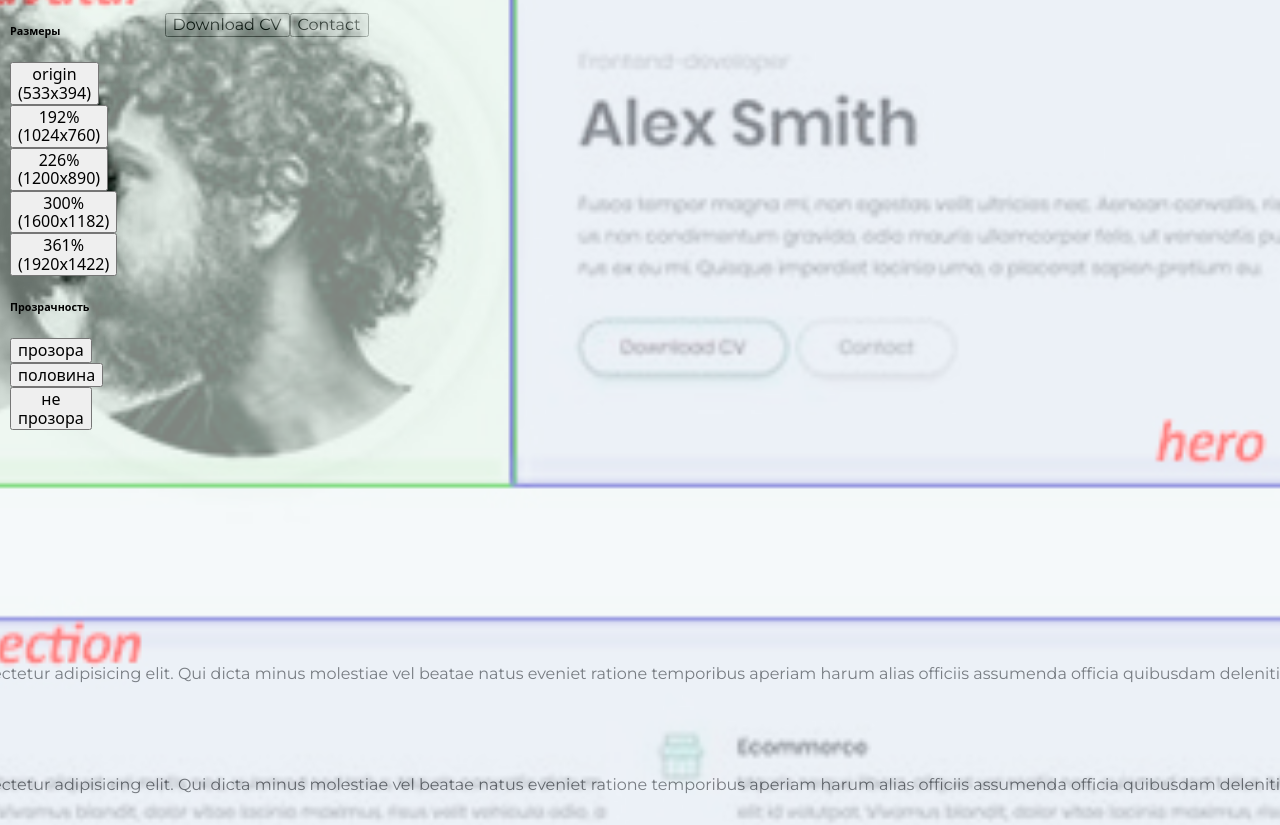
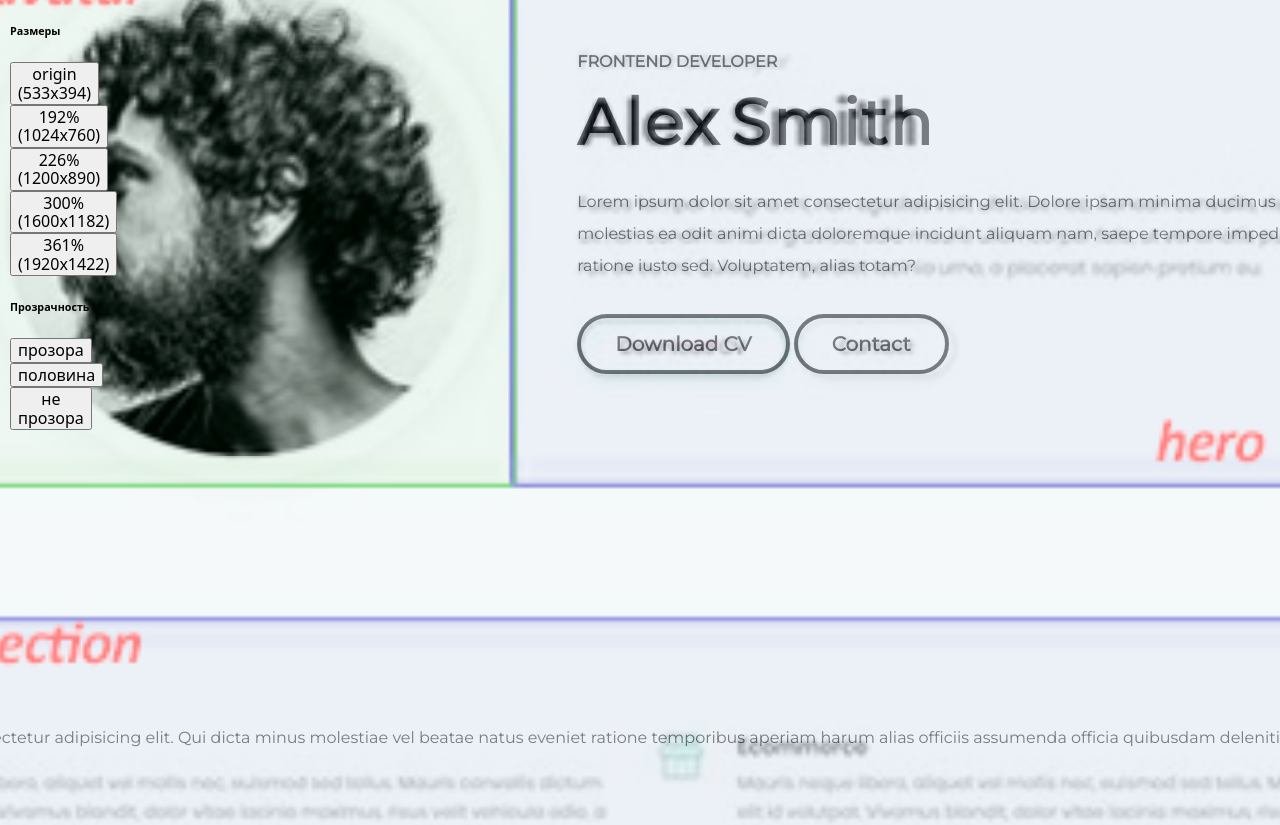
Before and after one commit to vbd4eva/markup, a plain HTML site: page cv/img-2/index.html in a window 1280 px wide. Shown: the top 825 px of the page. Drawn offline with nearby package versions, Linux system fonts and the light colour scheme.

Commit message:
makes slyles of blocks :  .hero , .btn

```diff
--- a/cv/img-2/index.html
+++ b/cv/img-2/index.html
@@ -67,31 +67,31 @@
 
       <div class="main__wrap">
         <main>
-          <!-- .main__section>section>.hero>.hero__content+.hero__image -->
+
           <div class="main__section">
             <section>
               <div class="hero hero__wrap">
                 <div class="hero__content">
-                  <!-- .hero__title>{Frontend Developer}+.txt__h1{Alex Smith}^p.hero__text>Lorem^.hero__actions -->
                   <h1 class="hero__title">
-                    Frontend Developer
-                    <div class="txt__h1">Alex Smith</div>
+                    <div class="hero__subtitle">Frontend Developer</div>
+                    <div class="content__row text__h1">Alex Smith</div>
                   </h1>
-                  <p class="hero__text">
+                  <p class="content__row hero__text">
                     Lorem ipsum dolor sit amet consectetur adipisicing elit.
                     Dolore ipsam minima ducimus molestias ea odit animi dicta
                     doloremque incidunt aliquam nam, saepe tempore impedit
                     ratione iusto sed. Voluptatem, alias totam?
                   </p>
-                  <div class="hero__actions">
+                  <div class="content__row hero__actions">
                     <!-- button.btn__ghost--accent{Download CV}+button.btn__ghost{Contact} -->
-                    <button class="btn__ghost--accent">Download CV</button><button class="btn__ghost">Contact</button>
+                    <button class="btn btn__ghost--accent">Download CV</button>
+                    <button class="btn btn__ghost">Contact</button>
                     <!-- / -->
                   </div>
                   <!-- / -->
                 </div>
-                <div class="hero__image">
-                  <img src="./img/avatar_128_128.png" alt="Hero avatar" class="hero__avatar" />
+                <div class="hero__block-avatar">
+                  <img src="./img/avatar_128_128.png" alt="Hero avatar" class="avatar" />
                 </div>
               </div>
             </section>
--- a/cv/img-2/style.css
+++ b/cv/img-2/style.css
@@ -168,14 +168,29 @@
 }
 
 /* Main */
+/* Content ----------------------- */
+.content__row {
+    padding-top: 1rem;
+    padding-bottom: 1rem;
+    padding-left: .2rem;
+    padding-right: .2rem;
+    margin: 0;
+
+}
+
 /* Hero ----------------------- */
 .hero__wrap {
     padding: 6rem 0;
     display: flex;
     flex-direction: row-reverse;
+    justify-content: center;
 }
 
-.hero__content {}
+.hero__content {
+    flex-basis: 800px;
+    box-sizing: border-box;
+    padding: 3.6rem 1rem 1rem 3.6rem;
+}
 
 .hero__placement {
     /* position: absolute; */
@@ -192,49 +207,47 @@
     /* padding: var(--oneFifth); */
 }
 
-.hero__placement--avatar {
-    /* bottom: 0; */
-    /* right: 0; */
+
+.hero__block-avatar {
+    padding: 2rem;
 }
 
-.hero__avatar {
-    display: block;
-    width: 480px;
-    /* transform: translateX(18%); */
+
+
+.hero__title {
+    margin: 0;
+    padding-top: 3rem;
+    font-size: 1rem;
 }
 
-.hero__title {
-    font-size: 0;
+.hero__subtitle {
+    text-transform: uppercase;
+    padding: .2rem;
 }
 
-.hero__sub-title {
-    /* line-height: 1.3; */
-    /* font-weight: 400; */
-    /* font-size: .9rem; */
-    /* word-spacing: -var(--oneTenth); */
-    /* color: var(--color_middle); */
-}
-
-.hero__sub-title--bold {
-    /* font-weight: 600; */
-    /* font-size: .8rem; */
-    /* letter-spacing: .01rem; */
-    /* word-spacing: -0.05rem; */
+.hero__text {
+    line-height: 2;
 }
 
 .hero__actions {
     /* padding-top: var(--oneHalf); */
 }
 
+/* images */
+.avatar {
+    display: block;
+    width: 480px;
+}
+
 /* Buttons */
 .btn {
     /* reset */
-    /* margin: 0; */
+    margin: 0;
     /* padding: 0; */
     /* border: none; */
-    /* font: inherit; */
-    /* color: inherit; */
-    /* background: none; */
+    font: inherit;
+    color: inherit;
+    background: none;
 }
 
 /* Firefox fix - https://bugzilla.mozilla.org/show_bug.cgi?id=140562 */
@@ -250,18 +263,16 @@ button.btn::-moz-focus-inner {
 /* button:-moz-focusring {
     outline: 1px dotted;
 } */
-button {
-    /* cursor: pointer; */
-}
+button {}
 
 .btn {
-    /* font-size: 0; */
-    /* transform: translate(0px, -8px); */
-    /* background-color: #ed143d69; */
-    /*  */
-    /* height: 0.8rem; */
-    /* width: 2.6rem; */
-    /* border-radius: 1rem; */
+    cursor: pointer;
+    padding: 1rem 2.125rem;
+    border: 0.25rem solid;
+    line-height: 1;
+    border-radius: 1.875rem;
+    font-size: 1.25rem;
+    font-weight: 600;
 }
 
 .btn::after {
@@ -278,11 +289,16 @@ button {
 }
 
 /* Text */
-.txt--bold {
+.text--bold {
     /* font-weight: 600; */
 }
 
-.txt__h1 {}
+.text__h1 {
+    font-size: 4rem;
+    line-height: 1;
+    letter-spacing: 2px;
+    word-spacing: -8px;
+}
 
 
 
```
